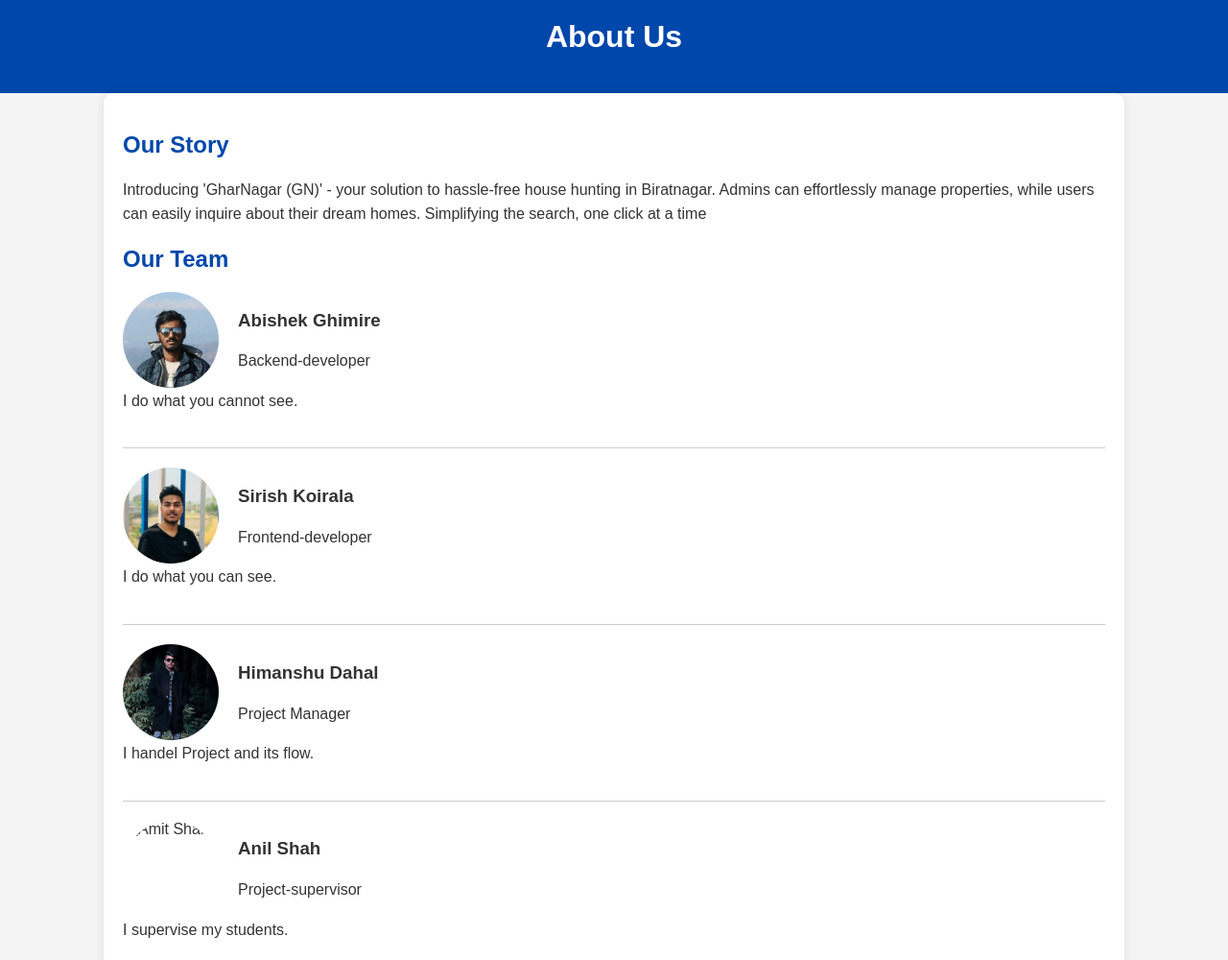
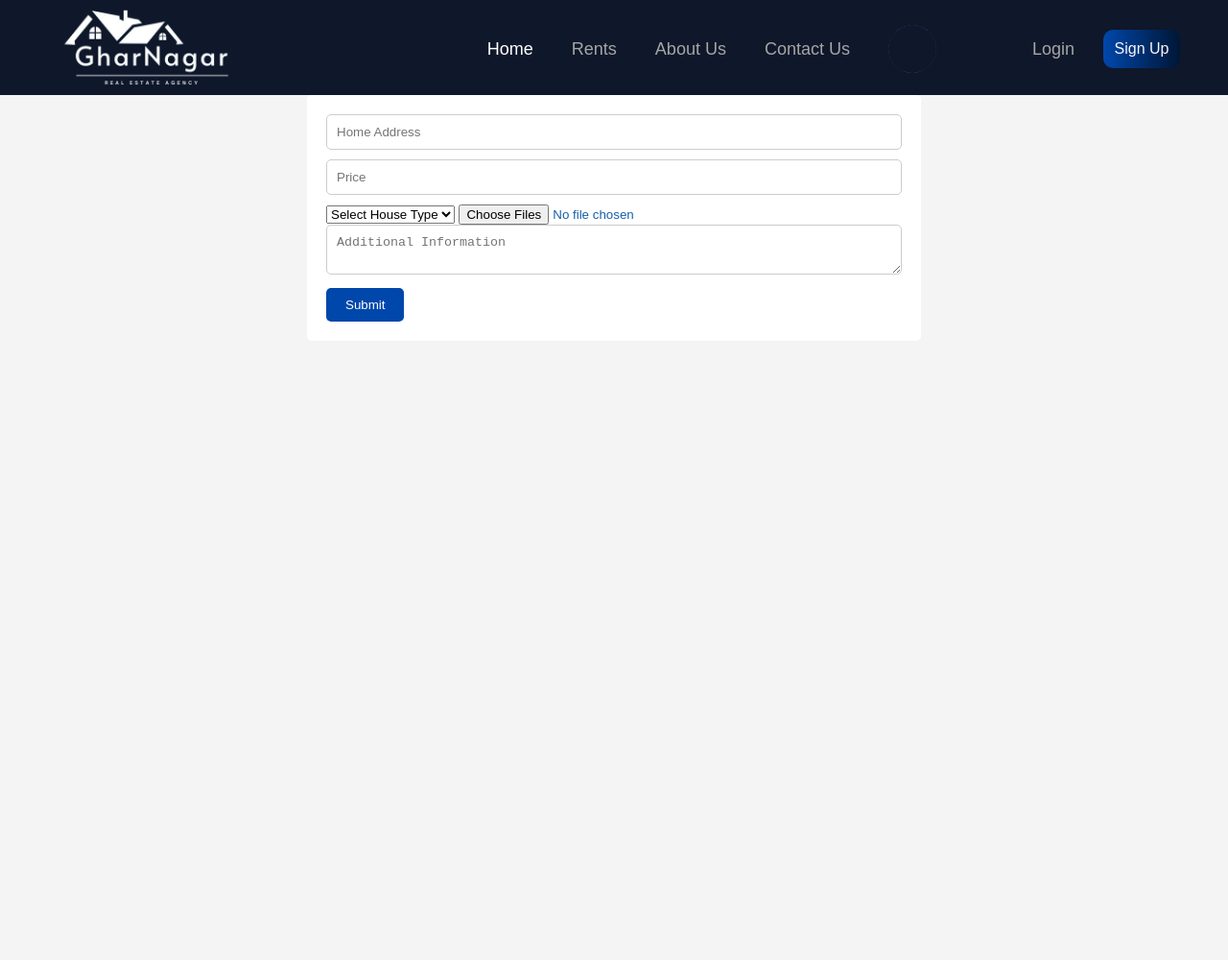
Before and after one commit to sirishkoirala/landing-page-main, a plain HTML site: page contact-us.html in a window 1280 px wide. Shown: the top 1000 px of the page at 96% size. After the commit the page ends 800 px from the top, so only its background shows below. Drawn offline with Linux system fonts and the light colour scheme.

Commit message:
added contact and about us made sticky header make same theme all over places

```diff
--- a/contact-us.html
+++ b/contact-us.html
@@ -3,108 +3,113 @@
 <head>
   <meta charset="UTF-8">
   <meta name="viewport" content="width=device-width, initial-scale=1.0">
-  <title>About Us</title>
+  <title>Contact Form</title>
+  <link rel="stylesheet" href="css/reset.css" />
+  <link rel="stylesheet" href="css/global.css" />
+  <link rel="stylesheet" href="css/main.css" />
+  <link rel="stylesheet" href="css/form.css" />
+  <link rel="stylesheet" href="css/search.css">
   <style>
     body {
       font-family: Arial, sans-serif;
+      background-color: #f4f4f4;
       margin: 0;
       padding: 0;
-      background-color: #f4f4f4;
-      color: #333;
     }
-    #contact-header {
-      background-color: #0047ab; /* Primary Color */
+    #contact-container {
+        --tw-bg-opacity: 1;
+  background-color: rgb(15 23 42 / var(--tw-bg-opacity));
       color: #fff;
       padding: 20px;
-      text-align: center;
-    }
-    #contact-container {
-      width: 80%;
-      margin: auto;
-      padding: 20px;
-      background-color: #fff;
-      border-radius: 10px;
-      box-shadow: 0 0 10px rgba(0, 0, 0, 0.1);
     }
     #contact-h1 {
+      text-align: center;
       margin-top: 0;
-      margin-bottom: 20px;
     }
-    p {
-      line-height: 1.6;
+    #contact-form {
+      width: 50%;
+      margin: auto;
+      background-color: #fff;
+      padding: 20px;
+      border-radius: 5px;
     }
-    .team-member {
-      margin-bottom: 20px;
-      border-bottom: 1px solid #ccc;
-      padding-bottom: 20px;
-      overflow: hidden;
+    #contact-form input[type="text"],
+    #contact-form input[type="number"],
+    #contact-form textarea {
+      width: 100%;
+      padding: 10px;
+      margin-bottom: 10px;
+      border: 1px solid #ccc;
+      border-radius: 5px;
+      box-sizing: border-box;
     }
-    .team-member:last-child {
-      border-bottom: none;
-      margin-bottom: 0;
-      padding-bottom: 0;
+    #contact-form input[type="submit"] {
+      background-color: #0047ab;
+      color: #fff;
+      border: none;
+      padding: 10px 20px;
+      border-radius: 5px;
+      cursor: pointer;
     }
-    .team-member img {
-      border-radius: 50%;
-      width: 100px;
-      height: 100px;
-      margin-right: 20px;
-      float: left;
-    }
-    h2 {
-      color: #0047ab; /* Secondary Color */
+    #contact-form input[type="submit"]:hover {
+      background-color: #00347f;
     }
   </style>
 </head>
 <body>
-  <header id="contact-header">
-    <h1 id="contact-h1">About Us</h1>
-  </header>
-  <div id="contact-container">
-    <section id="story">
-      <h2>Our Story</h2>
-      <p>Introducing 'GharNagar (GN)' - your solution to hassle-free house hunting in Biratnagar. Admins can effortlessly manage properties, while users can easily inquire about their dream homes. Simplifying the search, one click at a time</p>
-    </section>
-    <section id="team">
-      <h2>Our Team</h2>
-      <div class="team-member">
-        <img src="images/abishek.jpg" alt="Team Member 1">
-        <div>
-          <h3>Abishek Ghimire</h3>
-          <p>Backend-developer</p>
-          <p>I do what you cannot see.</p>
+  <!-- header -->
+  <header class="header padding10 coloring ">
+    <div class="container dFlexCenterWithSpaceBetween ">
+      <!-- logo - left side -->
+      <span class="header__logo">
+        <img src="images/GharNagar-logo.png" alt="GG">
+      </span>
+      <!-- right side -->
+      <div class="dFlexCenter">
+        <!-- navigation -->
+        <nav class="header__nav">
+          <ul class="dFlexCenter">
+            <li class="header__active"><a href="index.html">Home</a></li>
+            <li><a class="header-a">Rents</a></li>
+            <li><a class="header-a" href="about-us.html">About Us</a></li>
+            <li><a class="header-a" href="contact-us.html">Contact Us</a></li>
+            <!-- search bar is here -->
+            <div class="search">
+              <input type="text" class="search-box" placeholder="Search...">
+              <button class="search-btn">
+                <i class="ph-magnifying-glass-bold"></i>
+              </button>
+              <button class="close-btn">
+                <i class="ph-x-bold"></i>
+              </button>
+            </div>
+          </ul>
+        </nav>
+        <!-- login buttons -->
+        <div class="dFlexCenter dflexMobileCenter">
+          <a href="login.html" class="header__login">Login</a>
+          <a href="signup.html" class="button__small">Sign Up</a>
+          <div class="hamburger only__mobile">
+            <div class="bar"></div>
+            <div class="bar"></div>
+            <div class="bar"></div>
+          </div>
         </div>
       </div>
-      <div class="team-member">
-        <img src="images/sirish.jpg" alt="Team Member 2">
-        <div>
-          <h3>Sirish Koirala</h3>
-          <p>Frontend-developer</p>
-          <p>I do what you can see.</p>
-        </div>
-      </div>
-      <div class="team-member">
-        <img src="images/himanshi.jpg" alt="Team Member 3">
-        <div>
-          <h3>Himanshu Dahal</h3>
-          <p>Project Manager</p>
-          <p>I handel Project and its flow.</p>
-        </div>
     </div>
-      <div class="team-member">
-        <img src="team-member4.jpg" alt="Amit Shah">
-        <div>
-          <h3>Anil Shah</h3>
-          <p>Project-supervisor</p>
-          <p>I supervise my students.</p>
-        </div>
-      </div>
-    </section>
-    <section id="mission">
-      <h2>Our Mission</h2>
-      <p>To provide a user-friendly platform for individuals seeking accommodation in the Biratnagar area, offering comprehensive and up-to-date listings of available houses.</p>
-      <p>Implement a secure user registration and login system to ensure privacy and enable users to manage their listings and preferences.</p>
-    </section>
-  </div>
+  </header>
+    <form id="contact-form">
+      <input type="text" name="address" placeholder="Home Address">
+      <input type="number" name="price" placeholder="Price">
+      <select name="house-type">
+        <option value="">Select House Type</option>
+        <option value="2BHK">2BHK</option>
+        <option value="3BHK">3BHK</option>
+        <option value="villa">Villa</option>
+      </select>
+      <input type="file" name="house-pictures" accept="image/*" multiple>
+      <textarea name="message" placeholder="Additional Information"></textarea>
+      <input type="submit" value="Submit">
+    </form>
 </body>
 </html>
--- /dev/null
+++ b/css/footer.css
@@ -0,0 +1,35 @@
+#footer-container {
+    --tw-bg-opacity: 1;
+    background-color: rgb(15 23 42 / var(--tw-bg-opacity));
+    color: #fff; /* Set text color */
+    padding: 20px; /* Add some padding */
+    text-align: center; /* Align content to center */
+  }
+
+  #footer-h2 {
+    font-size: 20px; /* Set font size for h2 */
+    margin-bottom: 10px; /* Add some space below h2 */
+  }
+
+  #footer-p {
+    font-size: 14px; /* Set font size for p */
+    margin-bottom: 20px; /* Add some space below p */
+  }
+
+  #footer-button {
+    background-color: #0047ab; /* Set button background color */
+    color: #fff; /* Set button text color */
+    padding: 10px 20px; /* Add padding to button */
+    border: none; /* Remove button border */
+    border-radius: 5px; /* Add some border radius */
+    cursor: pointer; /* Change cursor on hover */
+  }
+
+  #footer-button:hover {
+    background-color: #002d73; /* Darken button color on hover */
+  }
+
+.footer-a{
+    text-decoration: none;
+    color: white;
+}
--- a/css/main.css
+++ b/css/main.css
@@ -30,6 +30,7 @@
 }
 .header__active a {
   color: white;
+  font-size: 18px;
   margin-right: 40px;
 }
 .header__nav a:hover {
```
Also changed, not shown: about-us.html (added, +161 -0 lines), contact.html (deleted, +0 -11 lines), index.html (+14 -4 lines).
